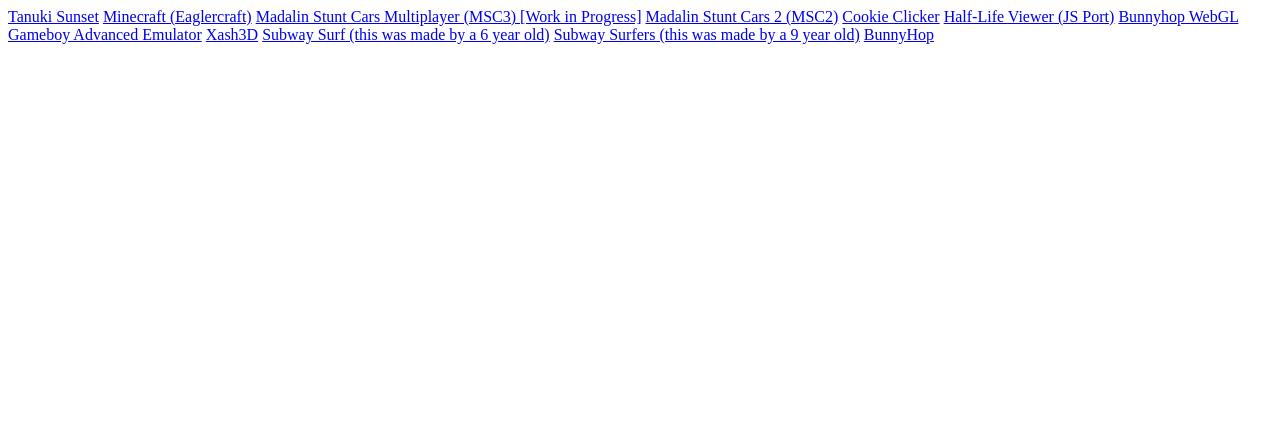
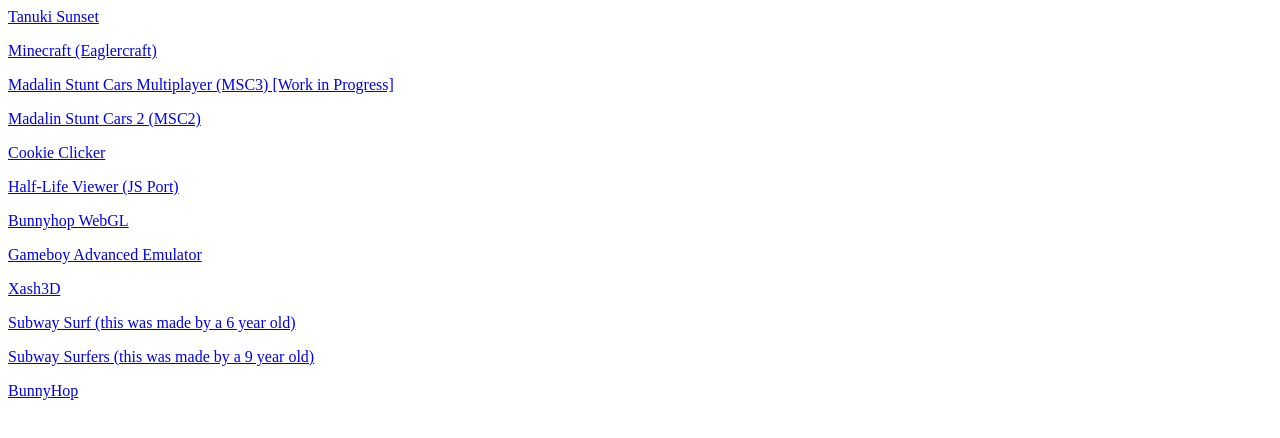
Before and after one commit to unbl0ck3d-games/games, a plain HTML site: page gamelist/index.html in a window 1280 px wide. Drawn offline with Linux system fonts and the light colour scheme.

Commit message:
Update index.html

```diff
--- a/gamelist/index.html
+++ b/gamelist/index.html
@@ -1,12 +1,12 @@
-<a href="https://unbl0ck3d-games.github.io/tanuki-sunset/">Tanuki Sunset</a>
-<a href="https://unbl0ck3d-games.github.io/eaglercraft/stable-download/Offline_Download_Version.html">Minecraft (Eaglercraft)</a>
-<a href="https://unbl0ck3d-games.github.io/mcm-files/index.html">Madalin Stunt Cars Multiplayer (MSC3) [Work in Progress]</a>
-<a href="https://unbl0ck3d-games.github.io/msc2-files/">Madalin Stunt Cars 2 (MSC2)</a>
-<a href="https://unbl0ck3d-games.github.io/Cookie-Clicker-Source-Code/">Cookie Clicker</a>
-<a href="https://unbl0ck3d-games.github.io/hlviewer.js/">Half-Life Viewer (JS Port)</a>
-<a href="https://unbl0ck3d-games.github.io/bunnyhop-webgl/">Bunnyhop WebGL</a>
-<a href="https://unbl0ck3d-games.github.io/gba/">Gameboy Advanced Emulator</a>
-<a href="https://unbl0ck3d-games.github.io/Xash3D-Emscripten/">Xash3D</a>
-<a href="https://unbl0ck3d-games.github.io/Subway-Surf/">Subway Surf (this was made by a 6 year old)</a>
-<a href="https://unbl0ck3d-games.github.io/Subway-Surfers/game.html">Subway Surfers (this was made by a 9 year old)</a>
-<a href="https://unbl0ck3d-games.github.io/BunnyHop/">BunnyHop</a>
+<p><a href="https://unbl0ck3d-games.github.io/tanuki-sunset/">Tanuki Sunset</a></p>
+<p><a href="https://unbl0ck3d-games.github.io/eaglercraft/stable-download/Offline_Download_Version.html">Minecraft (Eaglercraft)</a></p>
+<p><a href="https://unbl0ck3d-games.github.io/mcm-files/index.html">Madalin Stunt Cars Multiplayer (MSC3) [Work in Progress]</a></p>
+<p><a href="https://unbl0ck3d-games.github.io/msc2-files/">Madalin Stunt Cars 2 (MSC2)</a></p>
+<p><a href="https://unbl0ck3d-games.github.io/Cookie-Clicker-Source-Code/">Cookie Clicker</a></p>
+<p><a href="https://unbl0ck3d-games.github.io/hlviewer.js/">Half-Life Viewer (JS Port)</a></p>
+<p><a href="https://unbl0ck3d-games.github.io/bunnyhop-webgl/">Bunnyhop WebGL</a></p>
+<p><a href="https://unbl0ck3d-games.github.io/gba/">Gameboy Advanced Emulator</a></p>
+<p><a href="https://unbl0ck3d-games.github.io/Xash3D-Emscripten/">Xash3D</a></p>
+<p><a href="https://unbl0ck3d-games.github.io/Subway-Surf/">Subway Surf (this was made by a 6 year old)</a></p>
+<p><a href="https://unbl0ck3d-games.github.io/Subway-Surfers/game.html">Subway Surfers (this was made by a 9 year old)</a></p>
+<p><a href="https://unbl0ck3d-games.github.io/BunnyHop/">BunnyHop</a></p>
```
